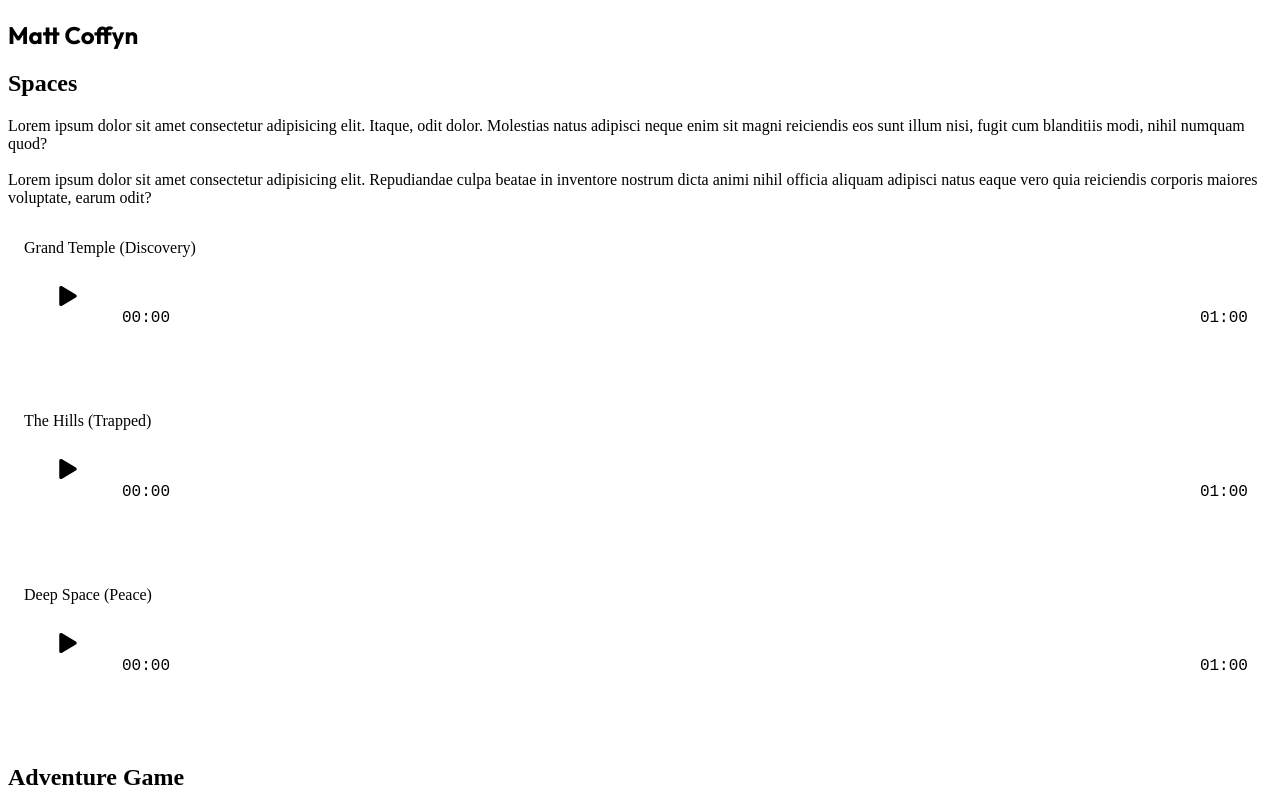
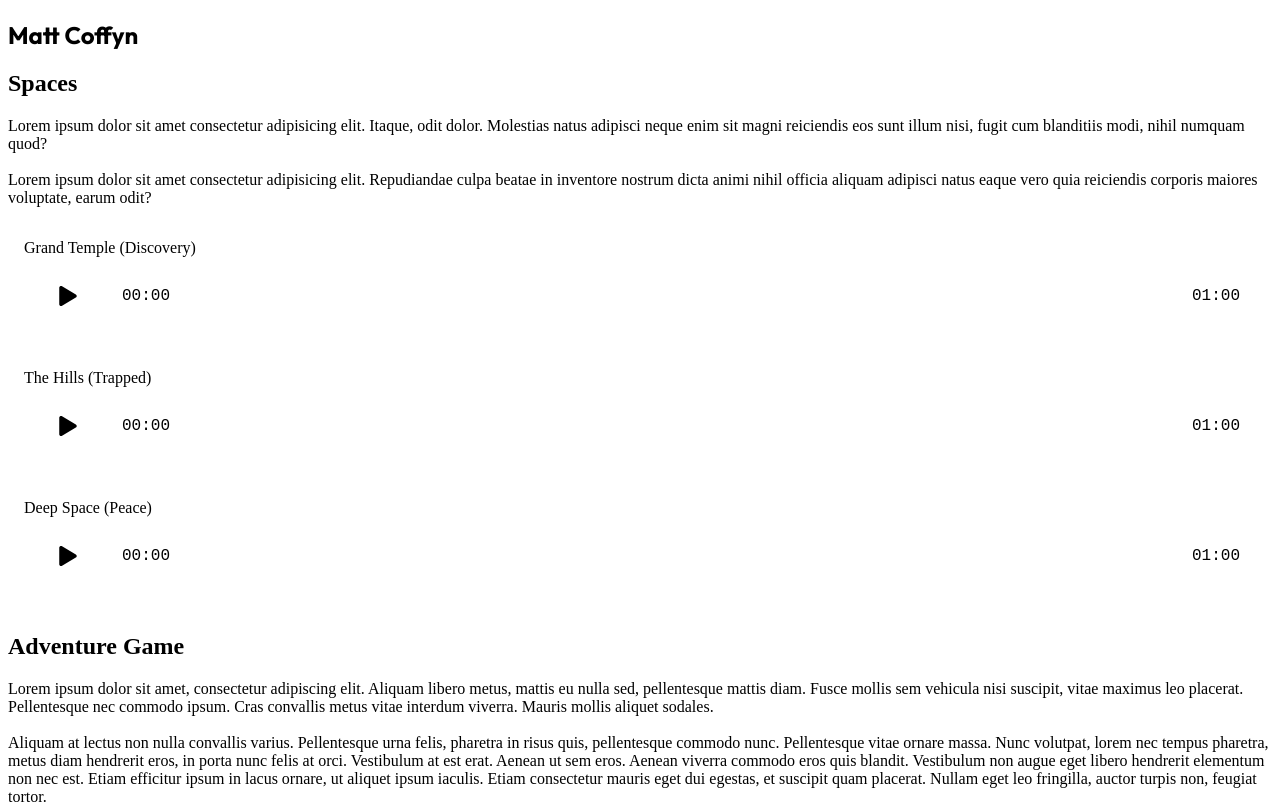
Before and after one commit to mattcoffyn/music-test, a Next.js app: page / in a window 1280 px wide. Shown: the top 804 px of the page. Built offline with nearby package versions, Linux system fonts and the light colour scheme.

Commit message:
svg fill size

```diff
--- a/styles/AudioPlayer.module.css
+++ b/styles/AudioPlayer.module.css
@@ -61,7 +61,6 @@
   height: 100%;
   width: 100%;
   margin: 0 auto;
-  aspect-ratio: 8 / 1;
   display: flex;
   align-items: center;
   justify-content: center;
@@ -71,8 +70,6 @@
   -webkit-mask-repeat: no-repeat;
   mask-position: center;
   -webkit-mask-position: center;
-  /* mask-origin: padding-box;
-  -webkit-mask-origin: padding-box; */
   background: linear-gradient(
     90deg,
     var(--highlight3) var(--seek-before-width),
@@ -88,8 +85,7 @@
   cursor: grab;
   cursor: -moz-grab;
   cursor: -webkit-grab;
-  outline: none;
-  aspect-ratio: 8 / 1;
+  /* outline: none; */
 }
 
 .progressBar:active {
```
